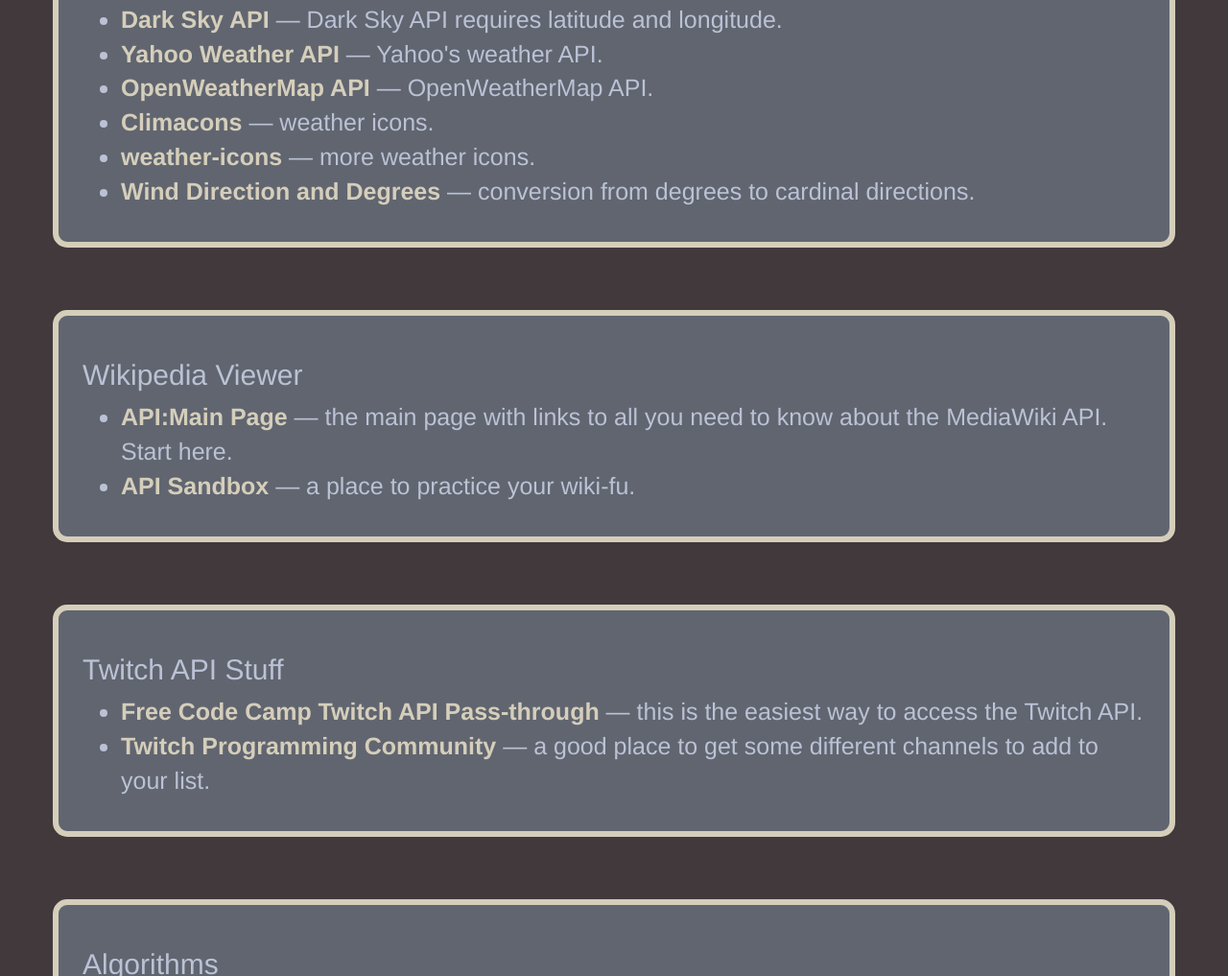
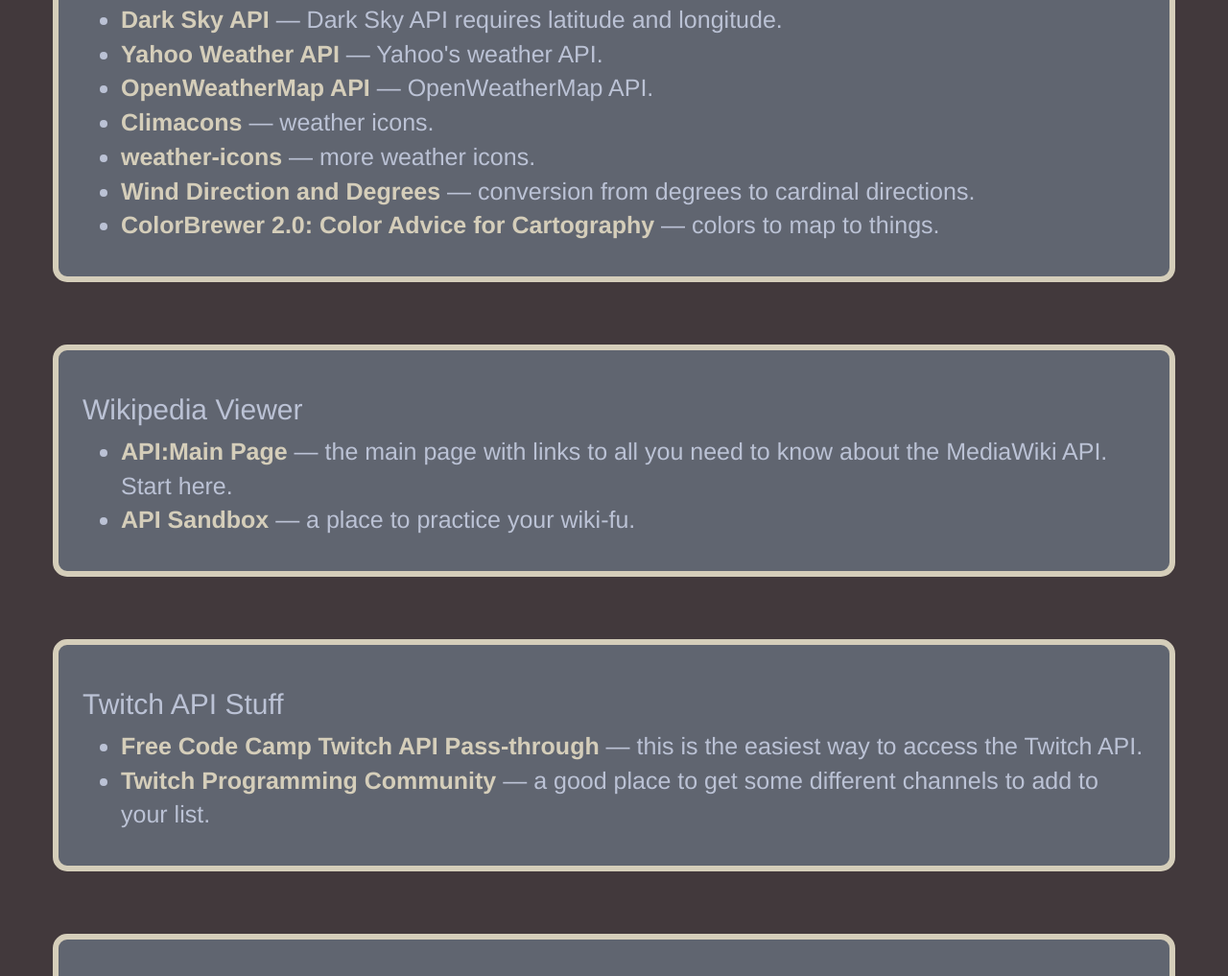
Before and after one commit to VorEver/fcc-resources, a plain HTML site: page index.html in a window 1280 px wide. Shown: the part 3269-4286 px from the top of the page at 96% size. Drawn offline with nearby package versions, Linux system fonts and the light colour scheme; a script that the page names is missing.

Commit message:
added resources

```diff
--- a/index.html
+++ b/index.html
@@ -117,6 +117,7 @@
 			<li><a href="http://adamwhitcroft.com/climacons/" target="_blank">Climacons</a> &#151; weather icons.</li>
 			<li><a href="https://cdnjs.com/libraries/weather-icons" target="_blank">weather-icons</a> &#151; more weather icons.</li>
 			<li><a href="http://climate.umn.edu/snow_fence/components/winddirectionanddegreeswithouttable3.htm" target="_blank">Wind Direction and Degrees</a> &#151; conversion from degrees to cardinal directions.</li>
+			<li><a href="http://colorbrewer2.org/" target="_blank">ColorBrewer 2.0: Color Advice for Cartography</a> &#151; colors to map to things.</li>
   	</ul>
 	</div> <!-- resource -->
 </div> <!-- row -->
```
